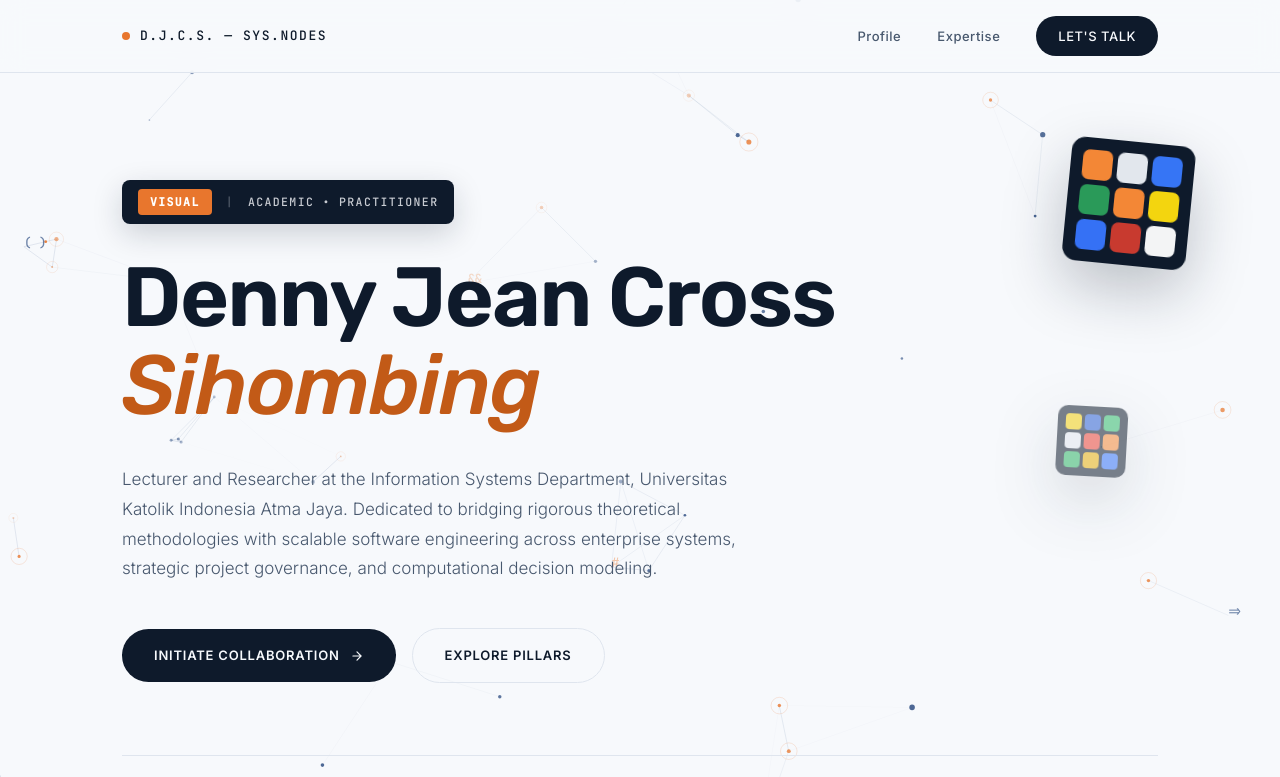
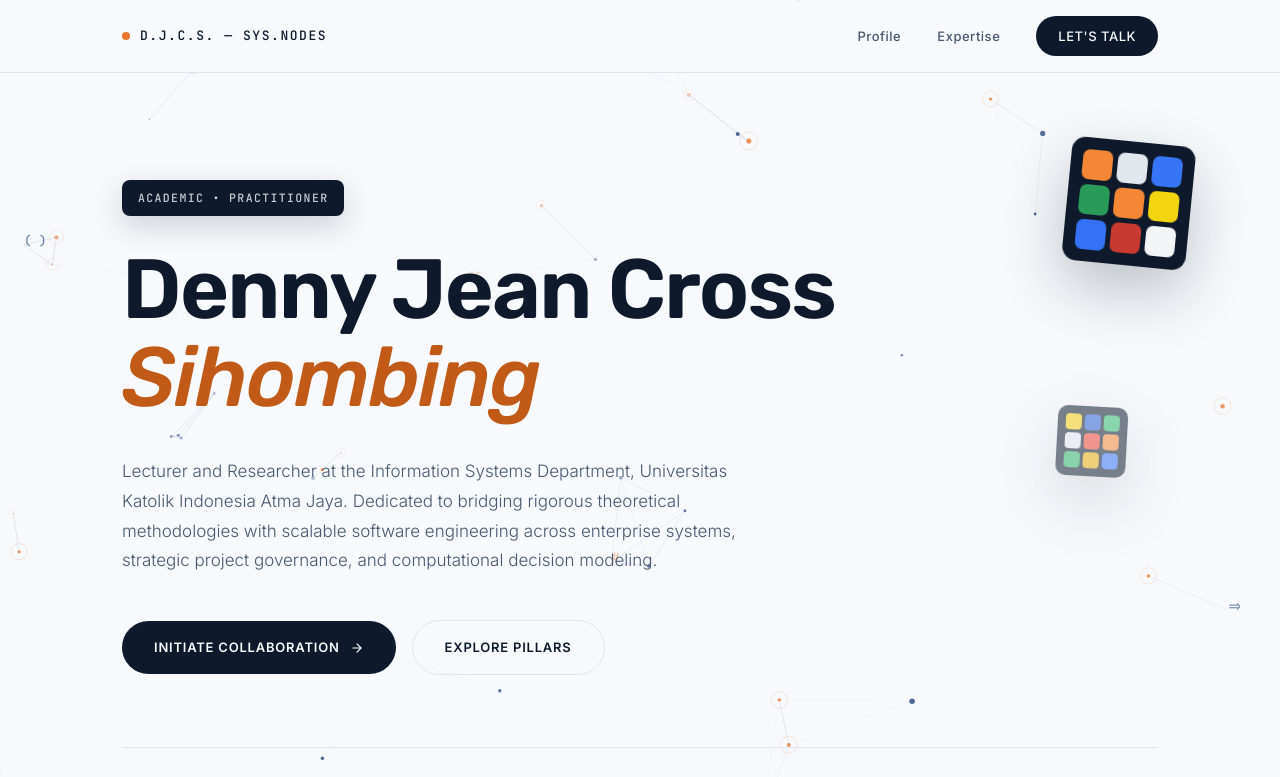
Before and after one commit to pr-dslab/homepages, a plain HTML site: page index.html in a window 1280 px wide. Shown: the top 777 px of the page. Drawn offline with Linux system fonts and the light colour scheme.

Commit message:
Remove VISUAL badge from statusline

```diff
--- a/index.html
+++ b/index.html
@@ -344,8 +344,6 @@
     </div>
     <div class="container">
         <div class="statusline reveal">
-            <span class="mode">VISUAL</span>
-            <span class="sep">|</span>
             <span>ACADEMIC • PRACTITIONER</span>
         </div>
         <h1 class="reveal scramble">Denny Jean Cross<br><em>Sihombing</em></h1>
```
